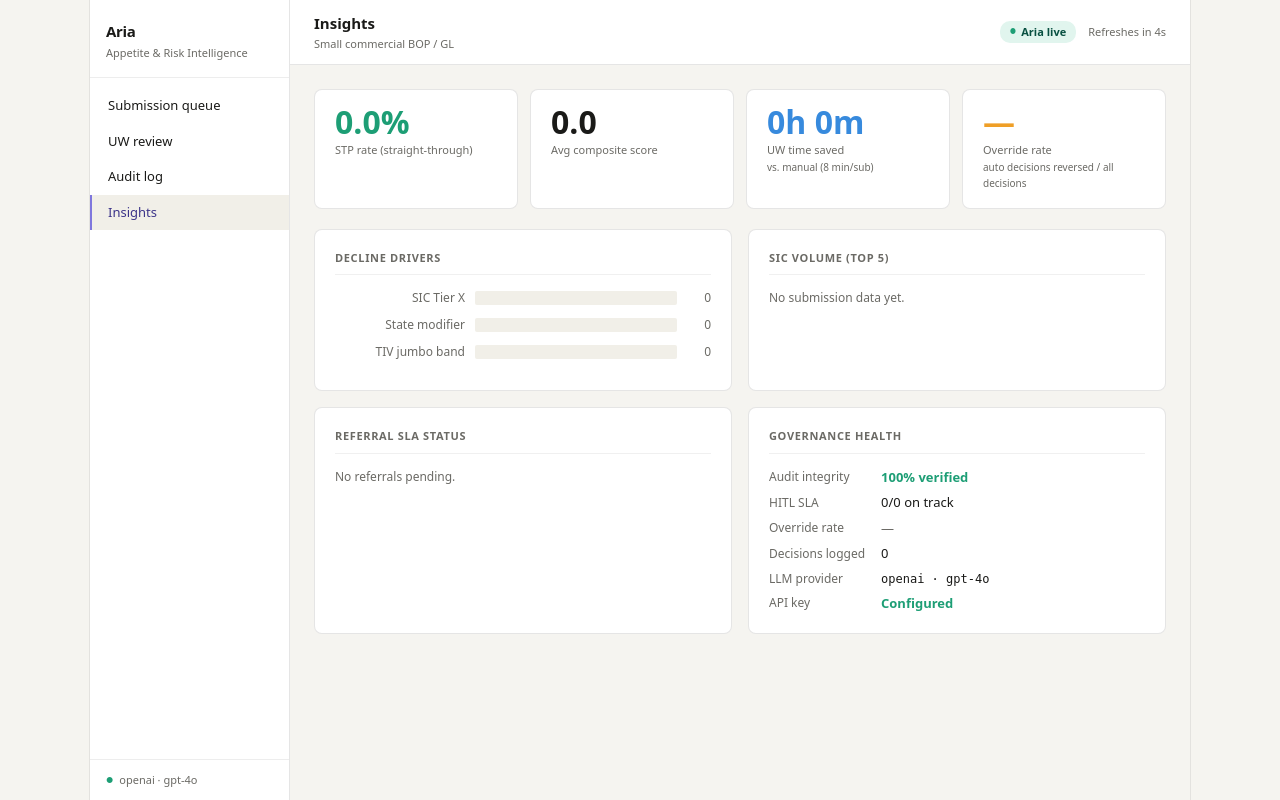
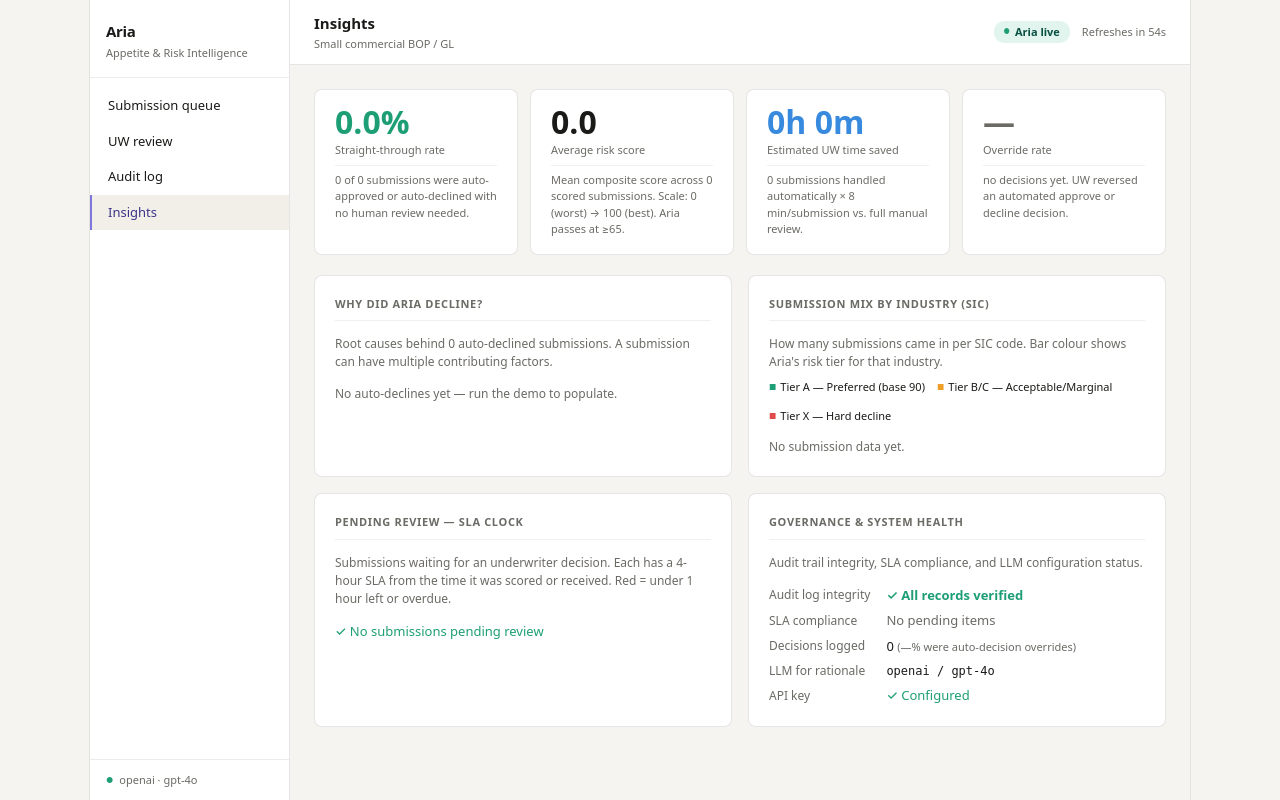
Before and after one commit to rajeshgupta88/aria-underwriting, a FastAPI app: page /insights in a window 1280 px wide. Run offline with FastAPI, Linux system fonts and the light colour scheme.

Commit message:
Insights: plain-English labels, 60s refresh, fix HITLRequired SLA
Metric cards — each now has a metric-desc line explaining what it means:
  - Straight-through rate: "N of M submissions auto-processed, no human review needed"
  - Average risk score: "Mean composite score (0=worst,100=best). Aria passes at ≥65"
  - UW time saved: "N auto-handled × 8 min vs. full manual review"
  - Override rate: shows "N of M decisions" context so 1/1=100% reads as 1 of 1,
    not an alarming headline number

Insight cards — each has a plain-English description subtitle:
  - "Why did Aria decline?" with ⓘ tooltips explaining SIC Tier X / state
    modifier / TIV jumbo in plain language
  - SIC volume: added tier colour legend (green=A, amber=B/C, red=X)
  - SLA card: renamed "Pending review — SLA clock", now includes HITLRequired
    submissions (previously skipped because they have no score record); shows
    HITL badge next to their name
  - Governance: clearer key names, "no pending items" state, override %
    shown inline with decisions count

Refresh: 10s → 60s

Co-Authored-By: Claude Sonnet 4.6 <noreply@anthropic.com>

```diff
--- a/aria/server.py
+++ b/aria/server.py
@@ -334,21 +334,26 @@ def _build_insights(db: SubmissionDB, audit: AuditLogger) -> dict:
     ]
     max_sic = max((s["count"] for s in sic_volume), default=1) or 1
 
-    # Referral SLA status
+    # Pending review SLA — includes both referrals and HITLRequired (no score)
     referral_subs = db.list_submissions(status="referral_pending", limit=50)
     referral_sla = []
     for sub in referral_subs:
         scores = audit.read_scores(submission_id=sub["id"])
+        # Use scored_at if available, else submission created_at (HITLRequired)
         if scores:
-            scored_at_iso = scores[-1].get("scored_at", "")
-            sla_label, sla_color_cls = _sla_info(scored_at_iso)
-            color = {"sla-red": "#E24B4A", "sla-amber": "#EF9F27", "sla-green": "#1D9E75"}.get(sla_color_cls, "#6b6a65")
-            referral_sla.append({
-                "id": sub["id"],
-                "named_insured": sub["named_insured"],
-                "sla_label": sla_label,
-                "sla_color": color,
-            })
+            ref_time = scores[-1].get("scored_at", "")
+        else:
+            ref_time = sub["created_at"]
+        sla_label, sla_color_cls = _sla_info(ref_time)
+        color = {"sla-red": "#E24B4A", "sla-amber": "#EF9F27", "sla-green": "#1D9E75"}.get(sla_color_cls, "#6b6a65")
+        is_hitl = len(scores) == 0
+        referral_sla.append({
+            "id": sub["id"],
+            "named_insured": sub["named_insured"],
+            "sla_label": sla_label,
+            "sla_color": color,
+            "is_hitl": is_hitl,
+        })
 
     # Governance
     integrity = audit.verify_integrity()
@@ -374,13 +379,20 @@ def _build_insights(db: SubmissionDB, audit: AuditLogger) -> dict:
             "stp_rate": stp_rate,
             "avg_score": avg_score,
             "uw_time_saved": uw_time_saved,
+            "uw_saved_mins": uw_saved_mins,
             "override_rate": override_rate,
+            "override_context": f"{auto_overrides} of {total_decisions} decision{'s' if total_decisions != 1 else ''}" if total_decisions else "no decisions yet",
+            "total_scored": total,
+            "auto_pass_count": auto_pass_count,
+            "auto_decline_count": auto_decline_count,
+            "referral_count": referral_count,
         },
         "decline_drivers": decline_drivers,
         "max_decline_count": max_decline,
         "sic_volume": sic_volume,
         "max_sic_count": max_sic,
         "referral_sla": referral_sla,
+        "sla_hours": _SLA_HOURS,
         "governance": governance,
     }
 
--- a/templates/base.html
+++ b/templates/base.html
@@ -2,7 +2,7 @@
 <html lang="en">
 <head>
   <meta charset="utf-8">
-  <meta http-equiv="refresh" content="10">
+  <meta http-equiv="refresh" content="60">
   <title>Aria — {% block title %}{% endblock %}</title>
   <style>
     *,*::before,*::after{box-sizing:border-box;margin:0;padding:0}
@@ -235,7 +235,7 @@
       </div>
       <div class="topbar-right">
         <span class="live-pill">Aria live</span>
-        <span class="refresh-info">Refreshes in <span id="cd">10</span>s</span>
+        <span class="refresh-info">Refreshes in <span id="cd">60</span>s</span>
       </div>
     </div>
     <div class="content">
@@ -245,7 +245,7 @@
 
 </div>
 <script>
-  let s=10;const el=document.getElementById('cd');
+  let s=60;const el=document.getElementById('cd');
   if(el)setInterval(()=>{if(s>0){s--;el.textContent=s;}},1000);
 </script>
 </body>
--- a/templates/insights.html
+++ b/templates/insights.html
@@ -3,128 +3,196 @@
 
 {% block content %}
 
-{# ── Metric row ── #}
+{# ── Top metric row ── #}
 <div class="metric-grid">
+
   <div class="metric-card">
     <div class="metric-value" style="color:#1D9E75">{{ metrics.stp_rate }}%</div>
-    <div class="metric-label">STP rate (straight-through)</div>
+    <div class="metric-label">Straight-through rate</div>
+    <div class="metric-desc">
+      {{ metrics.auto_pass_count }} of {{ metrics.total_scored }} submissions were auto-approved or auto-declined
+      with no human review needed.
+    </div>
   </div>
+
   <div class="metric-card">
     <div class="metric-value">{{ metrics.avg_score }}</div>
-    <div class="metric-label">Avg composite score</div>
+    <div class="metric-label">Average risk score</div>
+    <div class="metric-desc">
+      Mean composite score across {{ metrics.total_scored }} scored submission{{ 's' if metrics.total_scored != 1 else '' }}.
+      Scale: 0 (worst) → 100 (best). Aria passes at ≥65.
+    </div>
   </div>
+
   <div class="metric-card">
     <div class="metric-value" style="color:#378ADD">{{ metrics.uw_time_saved }}</div>
-    <div class="metric-label">UW time saved<br><span style="font-size:10px;color:#6b6a65">vs. manual (8 min/sub)</span></div>
+    <div class="metric-label">Estimated UW time saved</div>
+    <div class="metric-desc">
+      {{ metrics.auto_pass_count + metrics.auto_decline_count }} submissions handled automatically
+      × 8 min/submission vs. full manual review.
+    </div>
   </div>
+
   <div class="metric-card">
-    <div class="metric-value" style="color:#EF9F27">{{ metrics.override_rate }}</div>
-    <div class="metric-label">Override rate<br><span style="font-size:10px;color:#6b6a65">auto decisions reversed / all decisions</span></div>
+    <div class="metric-value" style="color:{% if metrics.override_rate == '—' %}#6b6a65{% elif metrics.override_rate.rstrip('%')|int > 25 %}#EF9F27{% else %}#1a1a18{% endif %}">
+      {{ metrics.override_rate }}
+    </div>
+    <div class="metric-label">Override rate</div>
+    <div class="metric-desc">
+      {{ metrics.override_context }}.
+      UW reversed an automated approve or decline decision.
+    </div>
   </div>
+
 </div>
 
 {# ── Insight cards grid ── #}
 <div class="insight-grid">
 
-  {# Card 1 — Decline drivers #}
+  {# ── Card 1: Decline drivers ── #}
   <div class="insight-card">
-    <div class="insight-title">Decline drivers</div>
-    {% if decline_drivers %}
-    {% for item in decline_drivers %}
+    <div class="insight-title">Why did Aria decline?</div>
+    <div class="insight-desc">
+      Root causes behind {{ metrics.auto_decline_count }} auto-declined submission{{ 's' if metrics.auto_decline_count != 1 else '' }}.
+      A submission can have multiple contributing factors.
+    </div>
+    {% if metrics.auto_decline_count > 0 %}
+    <div style="margin-top:14px">
+      {% for item in decline_drivers %}
+      <div class="bar-row">
+        <span class="bar-label">
+          {% if item.label == 'SIC Tier X' %}
+            <span title="Industry code is in Aria's hard-decline list (e.g. liquor stores, gambling)">{{ item.label }} ⓘ</span>
+          {% elif item.label == 'State modifier' %}
+            <span title="State carries a negative risk modifier (e.g. FL hurricane exposure, CA wildfire)">{{ item.label }} ⓘ</span>
+          {% else %}
+            <span title="TIV over $5M puts the submission in the highest-risk band (−25 modifier)">{{ item.label }} ⓘ</span>
+          {% endif %}
+        </span>
+        <div class="bar-track">
+          <div class="bar-fill" style="width:{{ ((item.count / max_decline_count) * 100)|int }}%;background:#7F77DD"></div>
+        </div>
+        <span class="bar-count">{{ item.count }}</span>
+      </div>
+      {% endfor %}
+    </div>
+    {% else %}
+    <div class="muted" style="font-size:12px;margin-top:14px">No auto-declines yet — run the demo to populate.</div>
+    {% endif %}
+  </div>
+
+  {# ── Card 2: SIC volume ── #}
+  <div class="insight-card">
+    <div class="insight-title">Submission mix by industry (SIC)</div>
+    <div class="insight-desc">
+      How many submissions came in per SIC code. Bar colour shows Aria's risk tier for that industry.
+    </div>
+    <div style="display:flex;gap:12px;margin:8px 0 10px;flex-wrap:wrap">
+      <span style="font-size:11px;display:flex;align-items:center;gap:4px"><span style="color:#1D9E75;font-size:8px">■</span> Tier A — Preferred (base 90)</span>
+      <span style="font-size:11px;display:flex;align-items:center;gap:4px"><span style="color:#EF9F27;font-size:8px">■</span> Tier B/C — Acceptable/Marginal</span>
+      <span style="font-size:11px;display:flex;align-items:center;gap:4px"><span style="color:#E24B4A;font-size:8px">■</span> Tier X — Hard decline</span>
+    </div>
+    {% if sic_volume %}
+    {% for item in sic_volume %}
     <div class="bar-row">
-      <span class="bar-label">{{ item.label }}</span>
+      <span class="bar-label mono">{{ item.sic_code }}
+        <span style="font-family:system-ui;font-size:11px;color:#6b6a65">T{{ item.tier }}</span>
+      </span>
       <div class="bar-track">
-        <div class="bar-fill" style="width:{{ ((item.count / max_decline_count) * 100)|int if max_decline_count > 0 else 0 }}%;background:#7F77DD"></div>
+        <div class="bar-fill" style="width:{{ ((item.count / max_sic_count) * 100)|int }}%;background:{{ item.bar_color }}"></div>
       </div>
       <span class="bar-count">{{ item.count }}</span>
     </div>
     {% endfor %}
     {% else %}
-    <div class="muted" style="font-size:12px">No auto-decline data yet.</div>
+    <div class="muted" style="font-size:12px;margin-top:14px">No submission data yet.</div>
     {% endif %}
   </div>
 
-  {# Card 2 — SIC volume #}
+  {# ── Card 3: Pending review SLA ── #}
   <div class="insight-card">
-    <div class="insight-title">SIC volume (top 5)</div>
-    {% if sic_volume %}
-    {% for item in sic_volume %}
-    <div class="bar-row">
-      <span class="bar-label mono">{{ item.sic_code }} <span style="font-family:system-ui;font-size:11px">Tier {{ item.tier }}</span></span>
-      <div class="bar-track">
-        <div class="bar-fill" style="width:{{ ((item.count / max_sic_count) * 100)|int if max_sic_count > 0 else 0 }}%;background:{{ item.bar_color }}"></div>
+    <div class="insight-title">Pending review — SLA clock</div>
+    <div class="insight-desc">
+      Submissions waiting for an underwriter decision. Each has a {{ sla_hours }}-hour SLA from the time
+      it was scored or received. Red = under 1 hour left or overdue.
+    </div>
+    {% if referral_sla %}
+    <div style="margin-top:14px">
+      {% for item in referral_sla %}
+      <div style="display:flex;align-items:center;gap:10px;margin-bottom:10px;padding:8px 10px;background:#F5F4F0;border-radius:6px">
+        <span style="color:{{ item.sla_color }};font-size:10px;flex-shrink:0">●</span>
+        <div style="flex:1;min-width:0">
+          <a href="/review/{{ item.id }}" style="color:#3C3489;font-weight:500;font-size:13px">{{ item.named_insured }}</a>
+          {% if item.is_hitl %}
+          <span class="badge badge-amber" style="font-size:10px;margin-left:6px;vertical-align:middle">HITL</span>
+          {% endif %}
+        </div>
+        <span style="font-size:11px;color:{{ item.sla_color }};font-weight:600;white-space:nowrap">{{ item.sla_label }}</span>
       </div>
-      <span class="bar-count">{{ item.count }}</span>
+      {% endfor %}
     </div>
-    {% endfor %}
     {% else %}
-    <div class="muted" style="font-size:12px">No submission data yet.</div>
+    <div style="margin-top:14px;color:#1D9E75;font-size:13px;font-weight:500">
+      ✓ No submissions pending review
+    </div>
     {% endif %}
   </div>
 
-  {# Card 3 — Referral SLA status #}
+  {# ── Card 4: Governance health ── #}
   <div class="insight-card">
-    <div class="insight-title">Referral SLA status</div>
-    {% if referral_sla %}
-    {% for item in referral_sla %}
-    <div style="display:flex;align-items:center;gap:10px;margin-bottom:9px">
-      <span style="color:{{ item.sla_color }};font-size:8px;flex-shrink:0">●</span>
-      <span style="flex:1;font-size:13px">
-        <a href="/review/{{ item.id }}" style="color:#3C3489">{{ item.named_insured }}</a>
-      </span>
-      <span style="font-size:11px;color:{{ item.sla_color }};font-weight:600;white-space:nowrap">{{ item.sla_label }}</span>
+    <div class="insight-title">Governance &amp; system health</div>
+    <div class="insight-desc">
+      Audit trail integrity, SLA compliance, and LLM configuration status.
     </div>
-    {% endfor %}
-    {% else %}
-    <div class="muted" style="font-size:12px">No referrals pending.</div>
-    {% endif %}
-  </div>
+    <div class="kv-grid" style="margin-top:14px">
 
-  {# Card 4 — Governance health #}
-  <div class="insight-card">
-    <div class="insight-title">Governance health</div>
-    <div class="kv-grid">
-      <span class="kv-key">Audit integrity</span>
+      <span class="kv-key">Audit log integrity</span>
       <span class="kv-val">
         {% if governance.audit_clean %}
-          <span style="color:#1D9E75;font-weight:600">100% verified</span>
+          <span style="color:#1D9E75;font-weight:600">✓ All records verified</span>
         {% else %}
-          <span style="color:#E24B4A;font-weight:600">Issues detected</span>
+          <span style="color:#E24B4A;font-weight:600">⚠ Tampered entries detected</span>
         {% endif %}
       </span>
 
-      <span class="kv-key">HITL SLA</span>
-      <span class="kv-val">{{ governance.sla_on_track }}/{{ governance.sla_total }} on track</span>
-
-      <span class="kv-key">Override rate</span>
+      <span class="kv-key">SLA compliance</span>
       <span class="kv-val">
-        {% if governance.override_rate is not none %}
-          {% if governance.override_rate > 25 %}
-            <span style="color:#EF9F27;font-weight:600">{{ governance.override_rate }}%</span>
-          {% else %}
-            {{ governance.override_rate }}%
-          {% endif %}
+        {% if governance.sla_total == 0 %}
+          <span class="muted">No pending items</span>
+        {% elif governance.sla_on_track == governance.sla_total %}
+          <span style="color:#1D9E75;font-weight:600">{{ governance.sla_on_track }}/{{ governance.sla_total }} on track</span>
         {% else %}
-          <span class="muted">—</span>
+          <span style="color:#EF9F27;font-weight:600">{{ governance.sla_on_track }}/{{ governance.sla_total }} on track</span>
         {% endif %}
       </span>
 
       <span class="kv-key">Decisions logged</span>
-      <span class="kv-val">{{ governance.decisions_logged }}</span>
+      <span class="kv-val">{{ governance.decisions_logged }}
+        <span class="muted" style="font-size:11px">
+          ({{ governance.override_rate if governance.override_rate is not none else '—' }}% were auto-decision overrides)
+        </span>
+      </span>
 
-      <span class="kv-key">LLM provider</span>
-      <span class="kv-val mono">{{ governance.llm_provider }} · {{ governance.llm_model[:16] }}</span>
+      <span class="kv-key">LLM for rationale</span>
+      <span class="kv-val mono">{{ governance.llm_provider }} / {{ governance.llm_model }}</span>
 
       <span class="kv-key">API key</span>
       <span class="kv-val">
         {% if governance.api_key_set %}
-          <span style="color:#1D9E75;font-weight:600">Configured</span>
+          <span style="color:#1D9E75">✓ Configured</span>
         {% else %}
-          <span style="color:#EF9F27;font-weight:600">Not set</span>
+          <span style="color:#EF9F27">⚠ Not set — LLM rationale disabled</span>
         {% endif %}
       </span>
+
     </div>
   </div>
 
 </div>
+
+<style>
+  .metric-desc{font-size:11px;color:#6b6a65;margin-top:6px;line-height:1.5;border-top:1px solid rgba(0,0,0,0.06);padding-top:6px}
+  .insight-desc{font-size:12px;color:#6b6a65;margin-bottom:4px;line-height:1.5}
+</style>
+
 {% endblock %}
```
